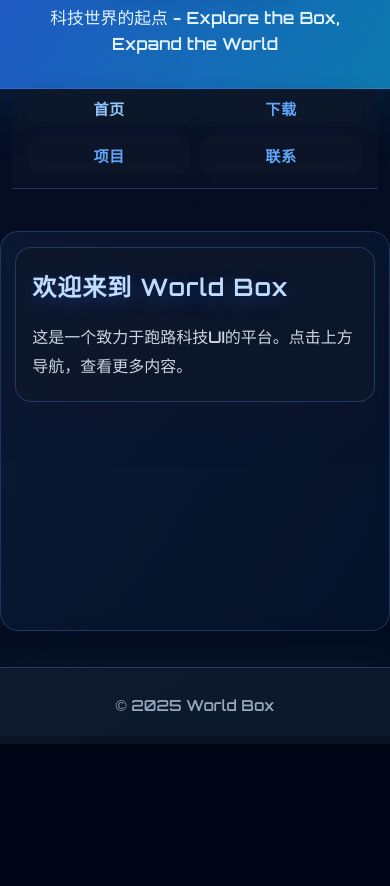
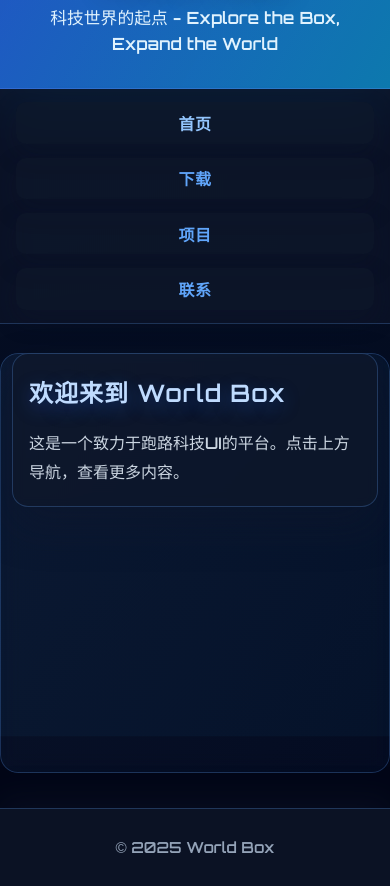
Before and after one commit to qscgu4613/114514, a plain HTML site: page index.html in a window 390 px wide. Shown: the part 104-990 px from the top of the page. Before the commit the page ends 848 px from the top, so only its background shows below. Drawn offline with Linux system fonts and the light colour scheme.

Commit message:
Update index.html

```diff
--- a/index.html
+++ b/index.html
@@ -16,12 +16,6 @@
       --accent: #60a5fa;
       --accent-strong: #93c5fd;
     }
-    *,
-    *::before,
-    *::after {
-      box-sizing: border-box;
-    }
-
     html {
       scroll-behavior: smooth;
     }
@@ -34,12 +28,6 @@
       min-height: 100vh;
       position: relative;
       overflow-x: hidden;
-      padding: env(safe-area-inset-top, 0) env(safe-area-inset-right, 0)
-        env(safe-area-inset-bottom, 0) env(safe-area-inset-left, 0);
-      -webkit-tap-highlight-color: transparent;
-      user-select: none;
-      -webkit-user-select: none;
-      -webkit-touch-callout: none;
     }
     body::before {
       content: '';
@@ -83,7 +71,6 @@
       z-index: 999;
       backdrop-filter: blur(12px);
       border-bottom: 1px solid var(--border);
-      scroll-margin-top: env(safe-area-inset-top, 0);
     }
     nav a {
       color: #60a5fa;
@@ -95,8 +82,6 @@
       padding-bottom: 0.3rem;
       letter-spacing: 0.5px;
       transition: color 0.3s ease;
-      -webkit-tap-highlight-color: transparent;
-      touch-action: manipulation;
     }
     nav a.active {
       color: var(--accent-strong);
@@ -343,7 +328,6 @@
     @media (max-width: 600px) {
       body {
         background: #020617;
-        scroll-padding-top: calc(3.5rem + env(safe-area-inset-top, 0));
       }
 
       header {
@@ -361,25 +345,17 @@
 
       nav {
         flex-direction: column;
-        display: grid;
-        grid-template-columns: repeat(2, minmax(0, 1fr));
-        gap: 0.6rem;
         align-items: stretch;
         position: sticky;
-        top: env(safe-area-inset-top, 0);
-        margin: 0 0.75rem;
-        width: calc(100% - 1.5rem);
-        padding-top: env(safe-area-inset-top, 0);
+        top: 0;
       }
 
       nav a {
         text-align: center;
-        padding: 0.5rem 0.55rem;
-        border-radius: 12px;
-        background: rgba(15, 23, 42, 0.7);
+        padding: 0.55rem 0.4rem;
+        border-radius: 10px;
+        background: rgba(15, 23, 42, 0.65);
         box-shadow: 0 10px 25px rgba(15, 23, 42, 0.25);
-        width: 100%;
-        font-size: 0.95rem;
       }
 
       nav a::after {
@@ -387,8 +363,8 @@
       }
 
       .content-wrapper {
-        padding: calc(1rem + env(safe-area-inset-top, 0)) 0.95rem 1.6rem;
-        margin: calc(2.65rem + env(safe-area-inset-top, 0)) auto 1.9rem;
+        padding: 0 0.75rem 1.25rem;
+        margin: 1.8rem auto;
       }
 
       .content-wrapper::before {
@@ -398,7 +374,6 @@
       .view {
         padding: 1.25rem 1rem;
         border-radius: 16px;
-        scroll-margin-top: calc(4.5rem + env(safe-area-inset-top, 0));
       }
 
       .projects {
@@ -437,7 +412,7 @@
 
     <div class="view" id="about">
       <h2>下载UI</h2>
-@@ -158,42 +430,52 @@
+@@ -158,42 +406,52 @@
         <div class="card">
           <h3>🌐 暂无</h3>
           <p>敬请期待</p>
```
